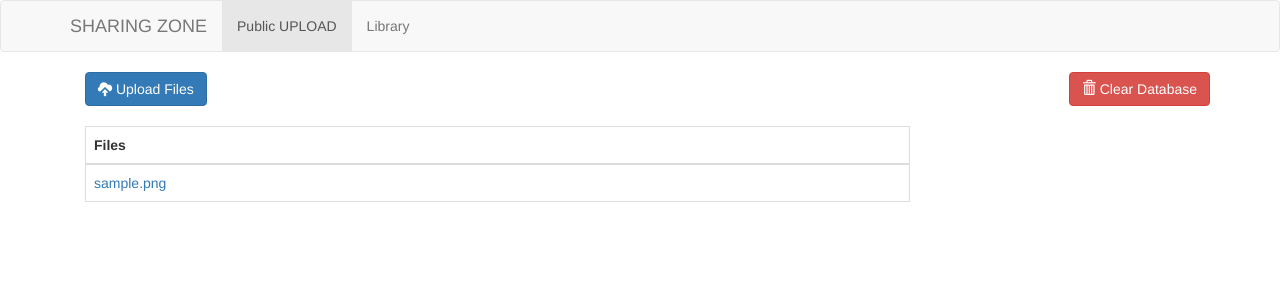
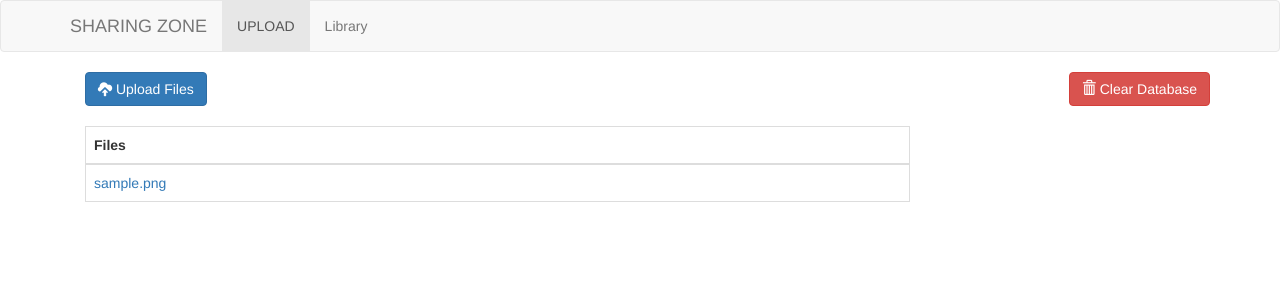
Before and after one commit to Prajjwal-Arya/sharingZONE, a Django app: page /photos/basic-upload/ in a window 1280 px wide. Shown: the top 300 px of the page. Run offline with Django 3.2, Linux system fonts and the light colour scheme; tables that the repository leaves empty hold one stand-in row (values such as "Sample post"); parts of the project's set-up code (start-up, migrations or seed data) failed here and were passed over; some libraries are stand-ins or nearby versions.

Commit message:
Update header.html

```diff
--- a/mysite/templates/includes/header.html
+++ b/mysite/templates/includes/header.html
@@ -12,7 +12,7 @@
     <div class="collapse navbar-collapse" id="main-menu">
       <ul class="nav navbar-nav">
         <li{% if '/photos/' in request.path %} class="active"{% endif %}>
-          <a href="{% url 'photos:progress_bar_upload' %}">Public UPLOAD</a>
+          <a href="{% url 'photos:progress_bar_upload' %}">UPLOAD</a>
         </li>
         <li{% if '/library/' in request.path %} class="active"{% endif %}>
           <a href="{% url 'photos:library' %}">Library</a>
```
